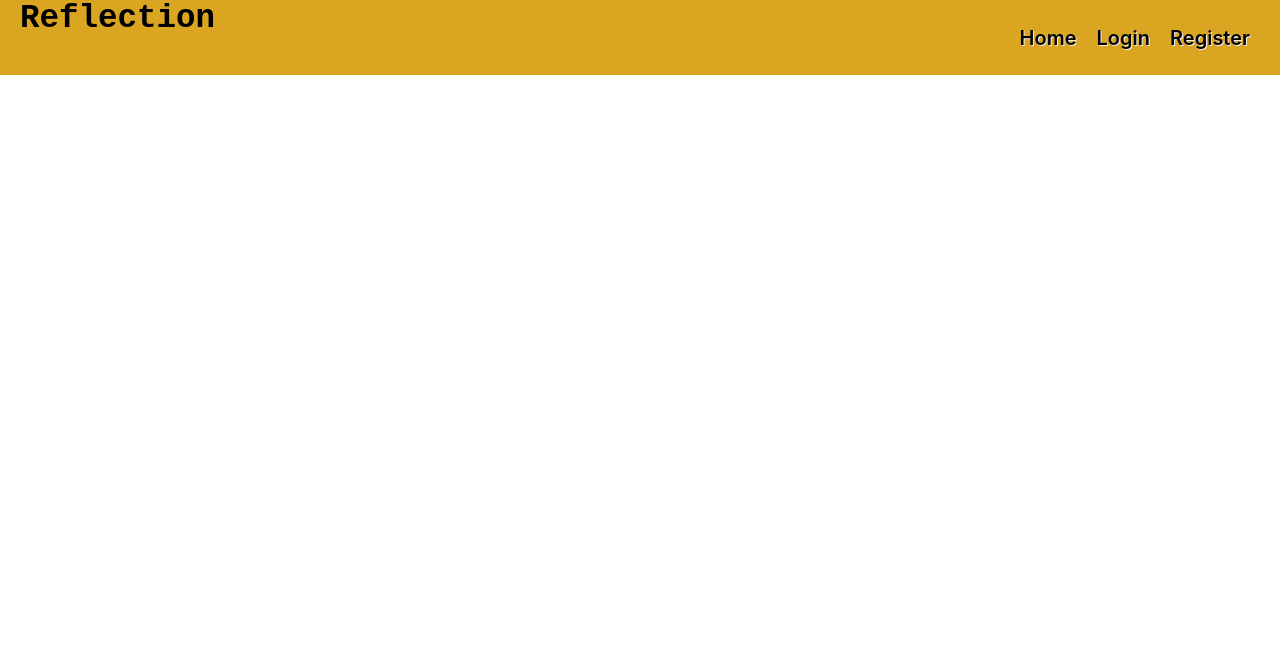
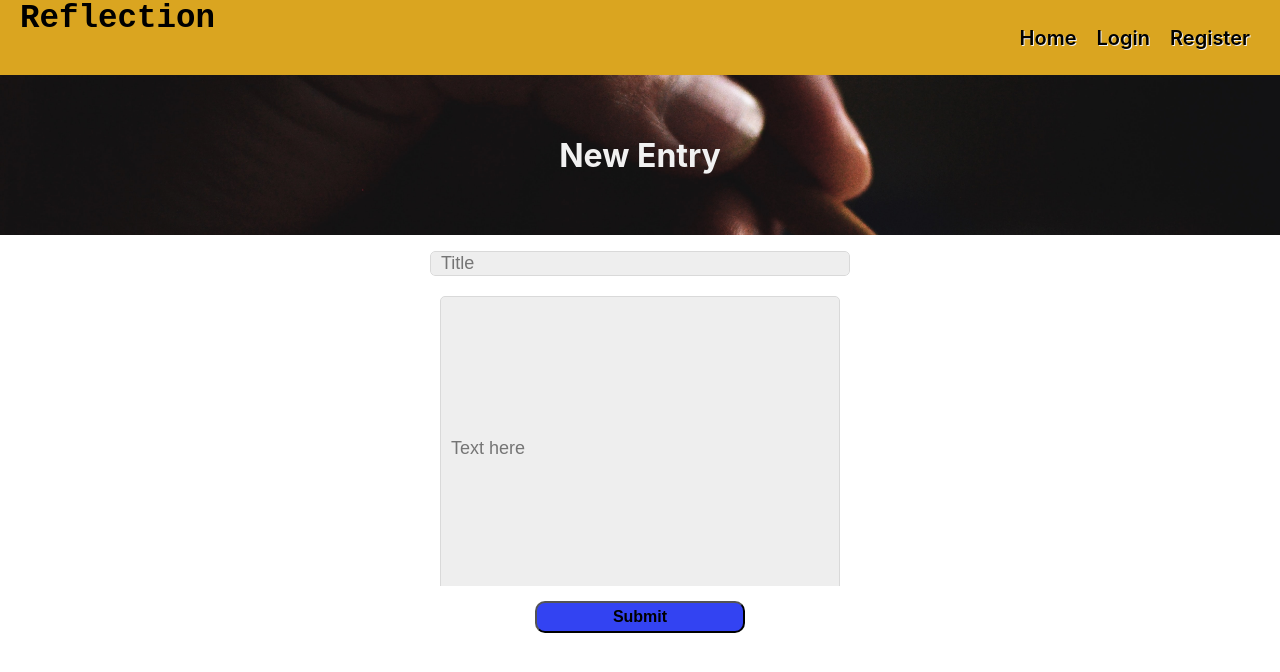
Before and after one commit to TBlais10/Reflection-React, a React (Create React App) app in the folder reflection/: page /newEntry in a window 1280 px wide. Shown: the top 672 px of the page. Built offline with nearby package versions, Linux system fonts and the light colour scheme.

Commit message:
Filled in Journal Entry and New Entry classes. Added to routes, updated Journal entry option to be the new entry, and added a new splash image for the page.

```diff
--- a/reflection/src/Routers/AppRouter.js
+++ b/reflection/src/Routers/AppRouter.js
@@ -18,7 +18,7 @@ const AppRouter = () => {
             <Route path="/signup" element = {<Register />} />
             <Route path="/login" element = {<Login />}  />
             <Route path="/profiles" element = {<Profiles />} />
-            <Route path="/Entries" element = {<JournalEntry />} />
+            <Route path="/newEntry" element = {<JournalEntry />} />
         </Routes>
 
         </div>
--- a/reflection/src/components/Auth/Register.js
+++ b/reflection/src/components/Auth/Register.js
@@ -69,7 +69,7 @@ const Register =() => {
         }
     }
 
-    const onSubmit = () => { //issue here -> Developer is being made but not a Profile connected to the User.
+    const onSubmit = () => {
         const data = newUser;
         data.name = `${data.fname} ${data.lname}`
         data.username = data.email
--- a/reflection/src/components/JournalEntry/JournalEntry.js
+++ b/reflection/src/components/JournalEntry/JournalEntry.js
@@ -1,8 +1,66 @@
-import React from "react";
+import React, {useState} from "react";
+import axios from "axios";
+import {useNavigate} from 'react-router-dom'
+import NewEntry from "./NewEntry";
+import Container from "../../common/Container";
+import Splash from "../../common/Splash";
+import ContentSplash from "../../assets/newContent_reflect.jpg"
+import { apiHostUrl } from "../../config";
 
 const JournalEntry = () => {
+    const [newEntry, setNewEntry] = useState({
+        title:'',
+        content:'',
+    })
+
+    const navigate = useNavigate();
+
+    const updateForm = (field, value) => {
+        setNewEntry({
+            ...newEntry,
+            [field]: value
+        })
+    }
+
+const createContent = async(data, token) => {
+    try{
+        const res = await axios.post(`${apiHostUrl}/api/Entries/newEntry`,
+        data,
+            {
+                headers : {
+                    Authorization: `Bearer ${token}`
+                }
+            }
+        );
+        console.log(res.data);
+        //navigate route to go to the new post with the get id mapping
+    } catch(err) {
+        console.error(err.response.data)
+    }
+}
+
+const onSubmit = () => {
+    const data = newEntry;
+    data.title = `${data.content}`
+    data.content = `${data.content}`
+
+    createContent(data);
+}
+
     return(
-        <h1>Journal Entries</h1>
+        <Container>
+            <Splash image={ContentSplash} style={{
+                height: '20vh',
+                color: "#f1f1f1"
+            }}>
+            <h1>New Entry</h1>
+            </Splash>
+            <NewEntry
+            newEntry={newEntry}
+            onChange={updateForm}
+            onSubmit={onSubmit}
+            />
+        </Container>
     )
 }
 
--- a/reflection/src/components/JournalEntry/NewEntry.js
+++ b/reflection/src/components/JournalEntry/NewEntry.js
@@ -1,8 +1,49 @@
 import React from "react";
+import Container from "../../common/Container";
+import Form from "../../common/Form";
+import InlineInputContainer from "../../common/InlineInputContainer";
+import Input from "../../common/Input";
+import Button from "../../common/Button";
 
-const NewEntry = () => {
+const NewEntry = ({onSubmit, onChange, newEntry}) => {
+
+    const handlechange = (e) => {
+        onChange(e.target.id, e.target.value);
+    }
     return(
-        <h1>NewEntry</h1>
+        <Container>
+            <Form onSubmit={onSubmit} style={{marginTop: '1em'}}>
+                <InlineInputContainer>
+                    <Input
+                    name="title"
+                    id="title"
+                    value={newEntry.title}
+                    placeholder={"Title"}
+                    onChange={handlechange}
+                    required
+                    />
+                </InlineInputContainer>
+                <InlineInputContainer style={{
+                    height:"300px",
+                    margin:"10px"
+                }}>
+                    <Input style={{
+                    height:"300px",
+                    margin:"10px"
+
+                }}
+
+                    name="content"
+                    id="content"
+                    value={newEntry.content}
+                    placeholder={"Text here"}
+                    onChange={handlechange}
+                    required
+                    />
+                </InlineInputContainer>
+                <Button>Submit</Button>
+            </Form>
+        </Container>
     )
 }
 
--- a/reflection/src/components/Navbar/Navbar.js
+++ b/reflection/src/components/Navbar/Navbar.js
@@ -38,7 +38,7 @@ const Navbar = (props) => {
           <NavButton to="/" label="Home" />
           {auth.token ? (
             <Fragment>
-              <NavButton to="/Entries" label="Journal Entries" />,
+              <NavButton to="/newEntry" label="Make an Entry" />,
               <NavButton to="/profiles" label="Profiles" />
             </Fragment>
             ) : (
```
Also changed, not shown: reflection/src/assets/newContent_reflect.jpg (added), 1 other file (tests, documents, lock files or other folders).
